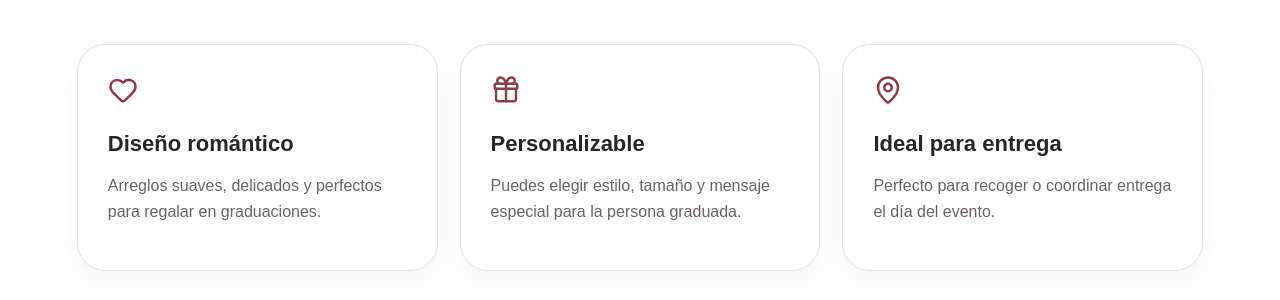
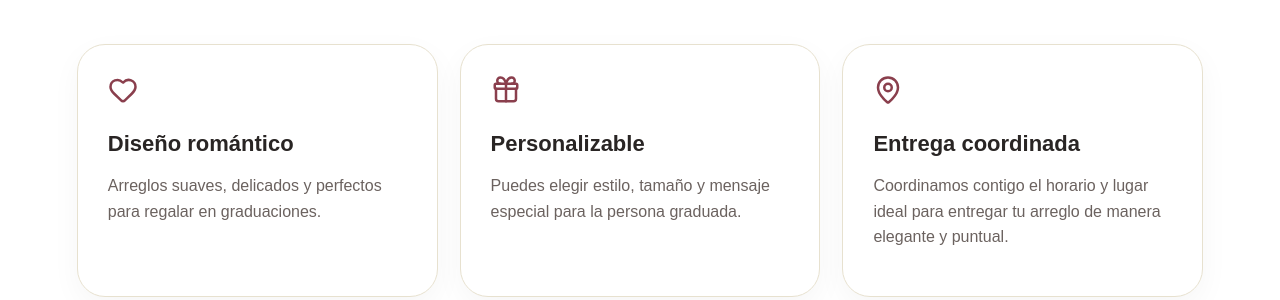
Before and after one commit to jaime-so/Blumen, a Next.js app: page / in a window 1280 px wide. Shown: the part 920-1220 px from the top of the page. Built offline with nearby package versions, Linux system fonts and the light colour scheme.

Commit message:
Update page.js

```diff
--- a/app/page.js
+++ b/app/page.js
@@ -61,7 +61,7 @@ export default function Home() {
       <section className="features">
         <div className="feature"><Heart /><h3>Diseño romántico</h3><p>Arreglos suaves, delicados y perfectos para regalar en graduaciones.</p></div>
         <div className="feature"><Gift /><h3>Personalizable</h3><p>Puedes elegir estilo, tamaño y mensaje especial para la persona graduada.</p></div>
-        <div className="feature"><MapPin /><h3>Ideal para entrega</h3><p>Perfecto para recoger o coordinar entrega el día del evento.</p></div>
+      <div className="feature"><MapPin /><h3>Entrega coordinada</h3><p>Coordinamos contigo el horario y lugar ideal para entregar tu arreglo de manera elegante y puntual.</p></div>
       </section>
 
       <section id="catalogo" className="catalog">
```
